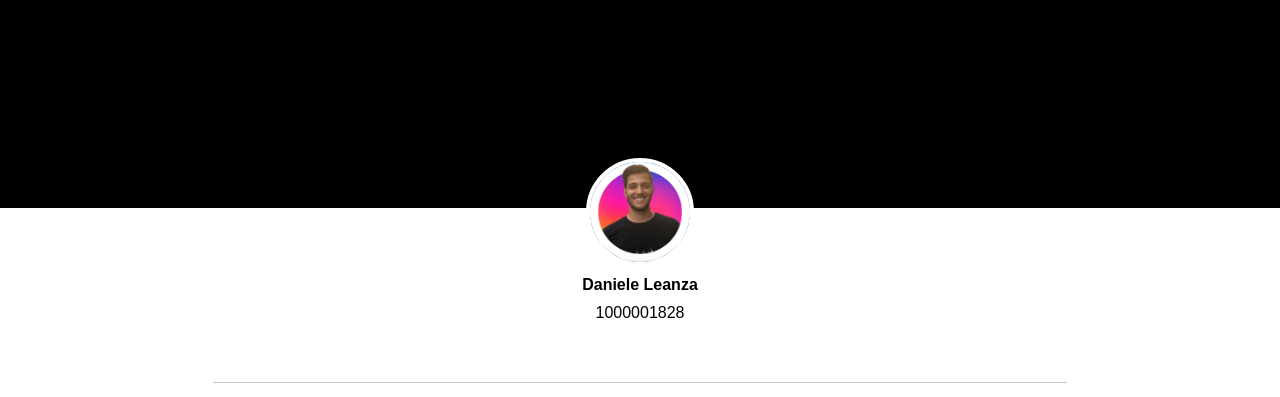
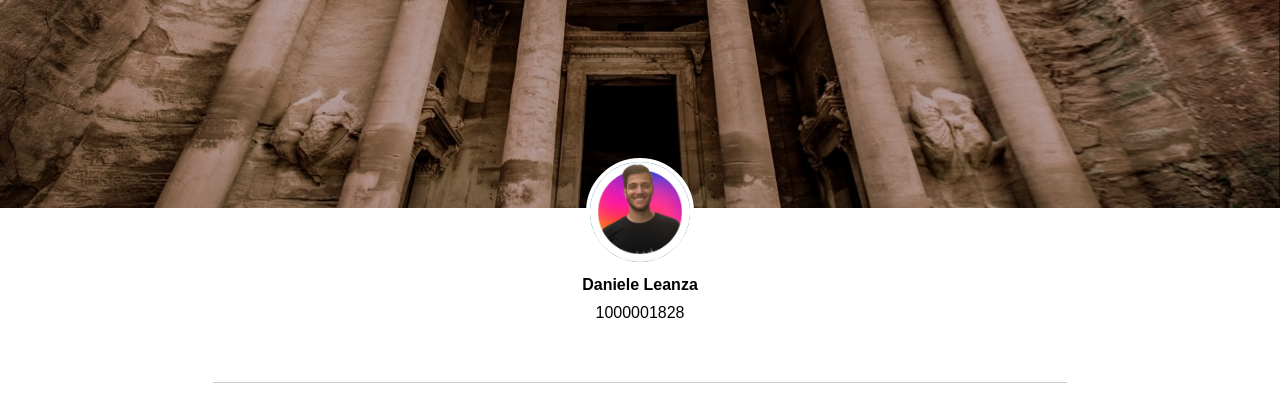
Before and after one commit to leanzadaniele/leanzadaniele.github.io, a plain HTML site: page index.html in a window 1280 px wide. Shown: the part 292-689 px from the top of the page. Drawn offline with Linux system fonts and the light colour scheme.

Commit message:
Update mhw1.css

```diff
--- a/mhw1.css
+++ b/mhw1.css
@@ -15,7 +15,7 @@ header{
     height: 500px;
     display: flex;
     color:#fff;
-    background-image: url("img/bg_header.jpeg");
+    background-image: url("bg_header.jpeg");
     background-repeat: no-repeat;
     background-position: center;
     background-size: cover;
```
